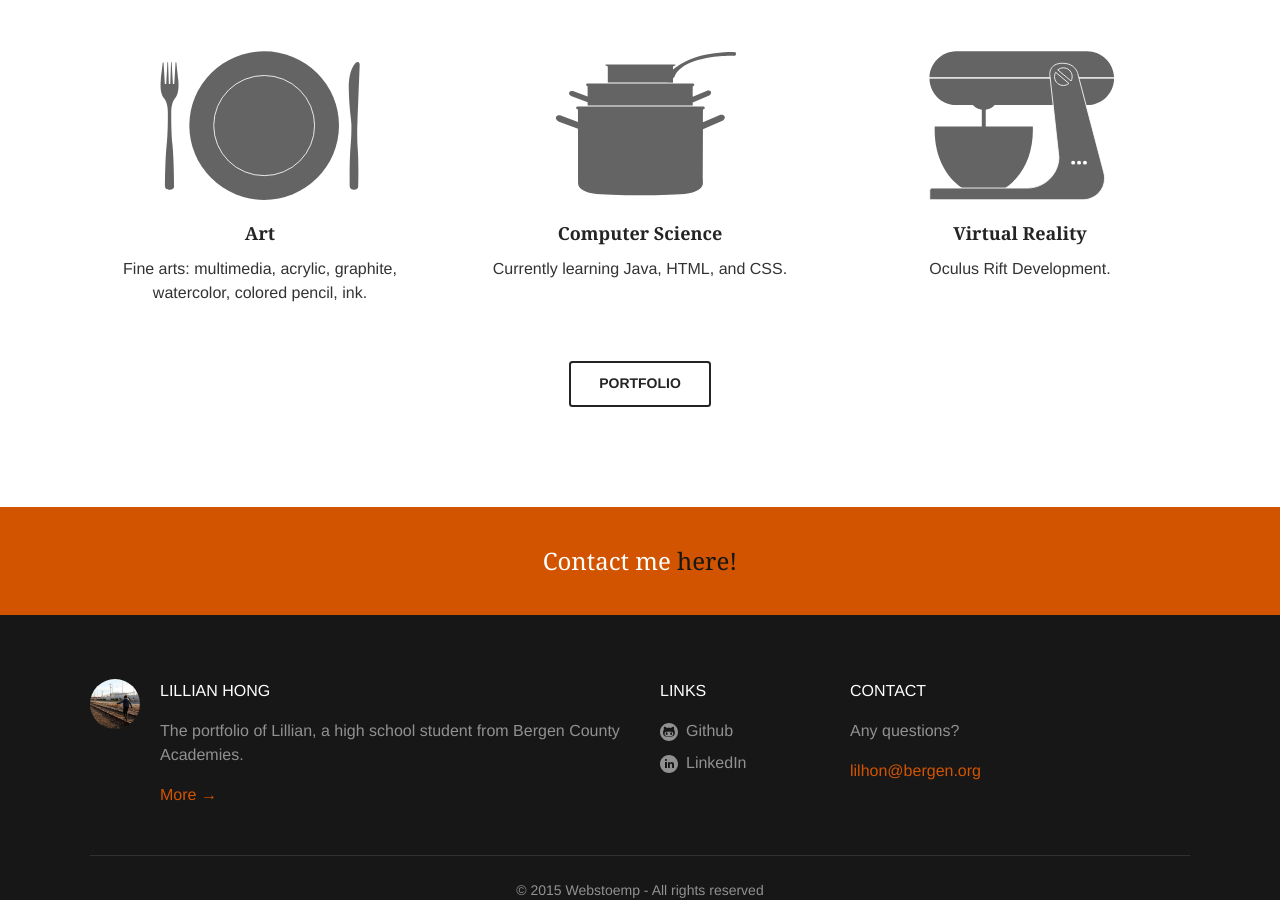
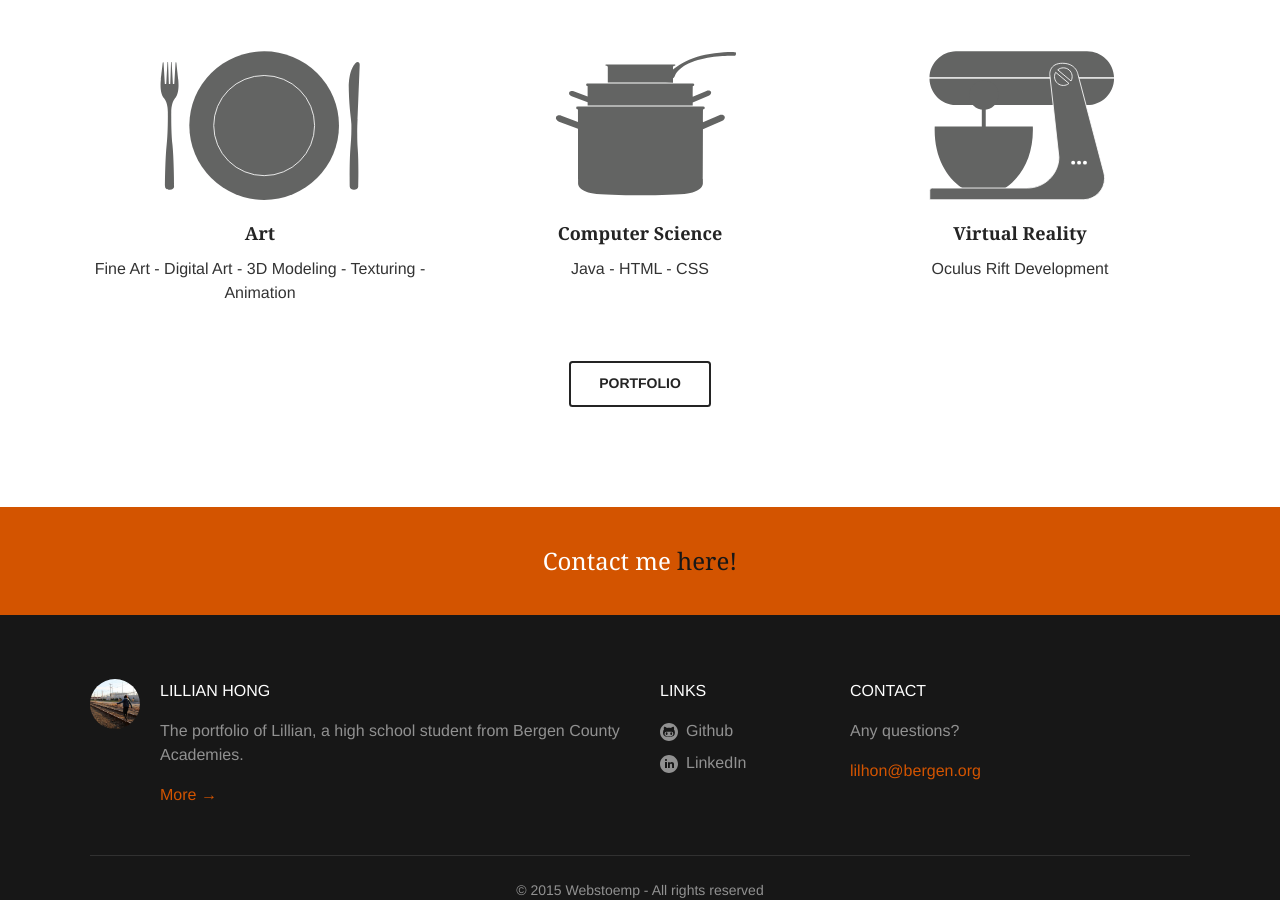
Before and after one commit to lillianhong/lillianhong.github.io, a Jekyll site: the page built from index.html, in a window 1280 px wide and 900 px high, scrolled down 740 px. Built offline with Jekyll 4.4.1, drawn with Linux system fonts in a browser that asks for light colours.

Commit message:
more description replacements

```diff
--- a/index.html
+++ b/index.html
@@ -27,7 +27,7 @@ banner: true
           </picture>
         </p>
         <h2 class="h4  aligncenter">Art</h2>
-        <p class="aligncenter">Fine arts: multimedia, acrylic, graphite, watercolor, colored pencil, ink. </p>
+        <p class="aligncenter">Fine Art - Digital Art - 3D Modeling - Texturing - Animation</p>
       </li><!--
    --><li class="grid__unit  medium-span-4of12">
         <p class="imgcontainer">
@@ -39,7 +39,7 @@ banner: true
           </picture>
         </p>
         <h2 class="h4  aligncenter">Computer Science</h2>
-        <p class="aligncenter">Currently learning Java, HTML, and CSS. </p>
+        <p class="aligncenter">Java - HTML - CSS</p>
       </li><!--
    --><li class="grid__unit  medium-span-4of12">
         <p class="imgcontainer">
@@ -51,7 +51,7 @@ banner: true
           </picture>
         </p>
         <h2 class="h4  aligncenter">Virtual Reality</h2>
-        <p class="aligncenter">Oculus Rift Development.</p>
+        <p class="aligncenter">Oculus Rift Development</p>
       </li>
     </ul>
 
```
Also changed, not shown: _projects/publications.md (+6 -6 lines), _projects/volunteering.md (+4 -4 lines), _projects/zz.md (+11 -27 lines).
